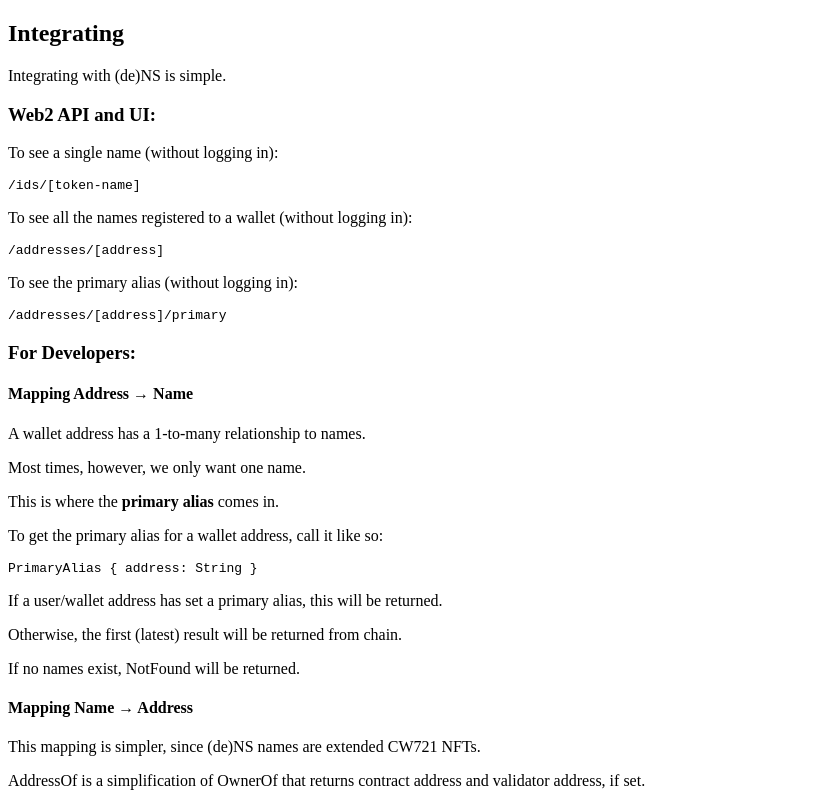
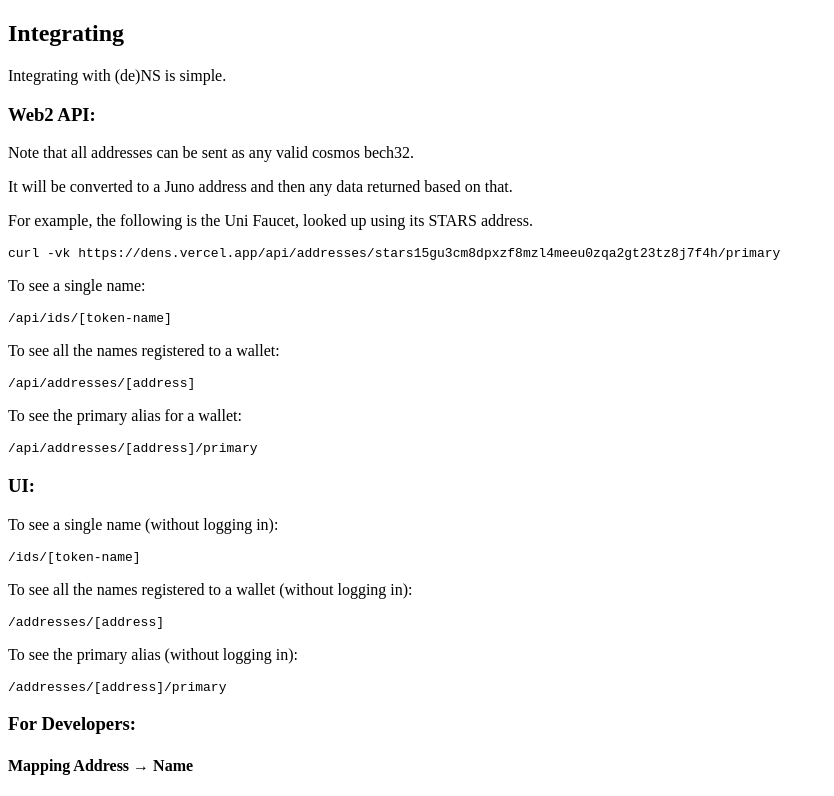
Before and after one commit to envoylabs/whoami-ui, a Next.js app: page /integrating in a window 1280 px wide. Shown: the top 796 px of the page, without its empty margins (0-834 px from the left). Built offline with nearby package versions, Linux system fonts and the light colour scheme.

Commit message:
Update integration documentation and readme to reflect web2 API

```diff
--- a/pages/integrating.tsx
+++ b/pages/integrating.tsx
@@ -13,7 +13,39 @@ const Integrating: NextPage = () => {
           <p className="w-full">Integrating with {siteTitle} is simple.</p>
         </div>
 
-        <h3 className="text-2xl font-bold py-6">Web2 API and UI:</h3>
+        <h3 className="text-2xl font-bold py-6">Web2 API:</h3>
+
+        <div className="flex flex-wrap items-center justify-center  pb-4">
+          <p className="w-full">
+            Note that all addresses can be sent as any valid cosmos bech32.
+          </p>
+          <p>
+            It will be converted to a Juno address and then any data returned
+            based on that.
+          </p>
+          <p>
+            For example, the following is the Uni Faucet, looked up using its
+            STARS address.
+          </p>
+          <pre className="text-left w-full">{`curl -vk https://dens.vercel.app/api/addresses/stars15gu3cm8dpxzf8mzl4meeu0zqa2gt23tz8j7f4h/primary`}</pre>
+        </div>
+
+        <div className="flex flex-wrap items-center justify-center  pb-4">
+          <p className="w-full">To see a single name:</p>
+          <pre className="text-left w-full">{`/api/ids/[token-name]`}</pre>
+        </div>
+
+        <div className="flex flex-wrap items-center justify-center  pb-4">
+          <p className="w-full">To see all the names registered to a wallet:</p>
+          <pre className="text-left w-full">{`/api/addresses/[address]`}</pre>
+        </div>
+
+        <div className="flex flex-wrap items-center justify-center  pb-4">
+          <p className="w-full">To see the primary alias for a wallet:</p>
+          <pre className="text-left w-full">{`/api/addresses/[address]/primary`}</pre>
+        </div>
+
+        <h3 className="text-2xl font-bold py-6">UI:</h3>
 
         <div className="flex flex-wrap items-center justify-center  pb-4">
           <p className="w-full">To see a single name (without logging in):</p>
```
Also changed, not shown: 1 other file (tests, documents, lock files or other folders).
